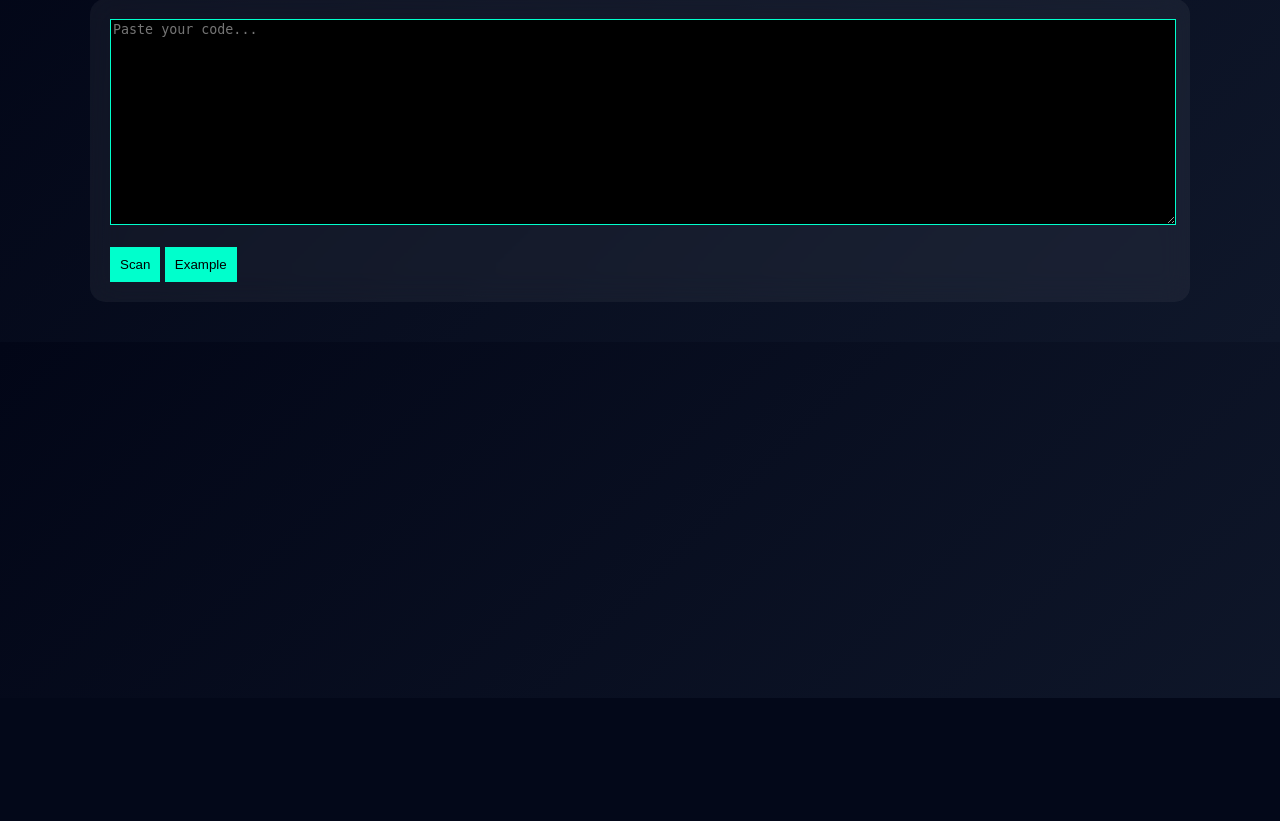
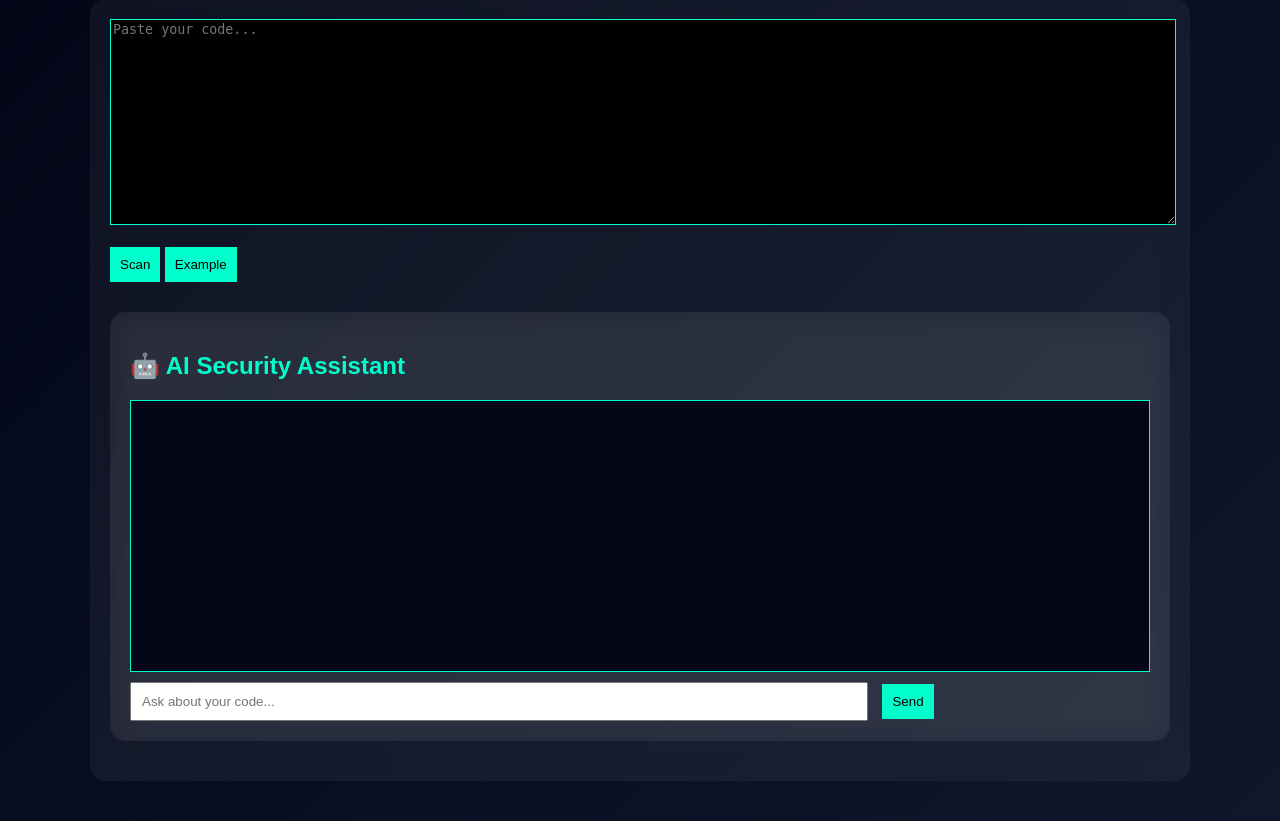
Before and after one commit to urvigarg139-art/blackbox-ai-safety, a Flask app: page /app in a window 1280 px wide. Shown: the part 102-923 px from the top of the page. Before the commit the page ends 800 px from the top, so only its background shows below. Run offline with Flask 3, Linux system fonts and the light colour scheme; the visitor is signed in with stand-in values (Sample User, id 1); parts of the project's set-up code (start-up, migrations or seed data) failed here and were passed over.

Commit message:
Added AI chatbot assistant

```diff
--- a/app.py
+++ b/app.py
@@ -1,3 +1,7 @@
+import os
+from openai import OpenAI
+
+client = OpenAI(api_key=os.getenv("OPENAI_API_KEY"))
 from flask import Flask, render_template, request, redirect, session, jsonify
 import sqlite3
 import joblib
@@ -120,3 +124,34 @@ def api_scan():
 
 if __name__ == "__main__":
     app.run(debug=True)
+
+@app.route("/chat", methods=["POST"])
+def chat():
+    data = request.json
+    code = data.get("code", "")
+    message = data.get("message", "")
+
+    prompt = f"""
+You are a cybersecurity expert AI assistant.
+
+Code:
+{code}
+
+User question:
+{message}
+
+Respond clearly:
+- Is it vulnerable?
+- Why?
+- Fix it
+- Give corrected code
+"""
+
+    response = client.chat.completions.create(
+        model="gpt-4o-mini",
+        messages=[{"role": "user", "content": prompt}]
+    )
+
+    return jsonify({
+        "reply": response.choices[0].message.content
+    })
--- a/requirements.txt
+++ b/requirements.txt
@@ -3,3 +3,4 @@ pandas
 scikit-learn
 joblib
 gunicorn
+openai
--- a/static/css/style.css
+++ b/static/css/style.css
@@ -69,3 +69,30 @@ button {
 .chart-box {
     width: 300px;
 }
+/* CHATBOT */
+.chat-area {
+    height: 250px;
+    overflow-y: auto;
+    background: #020617;
+    padding: 10px;
+    border: 1px solid #00ffcc;
+    margin-bottom: 10px;
+}
+
+.user {
+    text-align: right;
+    margin: 5px;
+    color: #00ffcc;
+}
+
+.bot {
+    text-align: left;
+    margin: 5px;
+    color: #ff004c;
+}
+
+input {
+    width: 70%;
+    padding: 10px;
+    margin-right: 10px;
+}
--- a/templates/index.html
+++ b/templates/index.html
@@ -16,6 +16,17 @@
 
 <button>Scan</button>
 <button type="button" onclick="loadExample()">Example</button>
+<!-- 🤖 CHATBOT SECTION (NEW) -->
+<div class="card" style="margin-top:30px;">
+
+<h2>🤖 AI Security Assistant</h2>
+
+<div id="chatArea" class="chat-area"></div>
+
+<input id="chatInput" placeholder="Ask about your code..." />
+<button onclick="sendMessage()">Send</button>
+
+</div>
 </form>
 </div>
 
@@ -27,6 +38,26 @@ document.querySelector("textarea").value =
 "SELECT * FROM users WHERE username='admin' OR '1'='1'";
 }
 </script>
+<script>
+function sendMessage(){
+    const msg = document.getElementById("chatInput").value;
+    const code = document.querySelector("textarea").value;
+
+    const chat = document.getElementById("chatArea");
+
+    chat.innerHTML += `<div class="user">👤 ${msg}</div>`;
+
+    fetch("/chat", {
+        method: "POST",
+        headers: {"Content-Type": "application/json"},
+        body: JSON.stringify({message: msg, code: code})
+    })
+    .then(res => res.json())
+    .then(data => {
+        chat.innerHTML += `<div class="bot">🤖 ${data.reply}</div>`;
+    });
+}
+</script>
 
 </body>
 </html>
```
